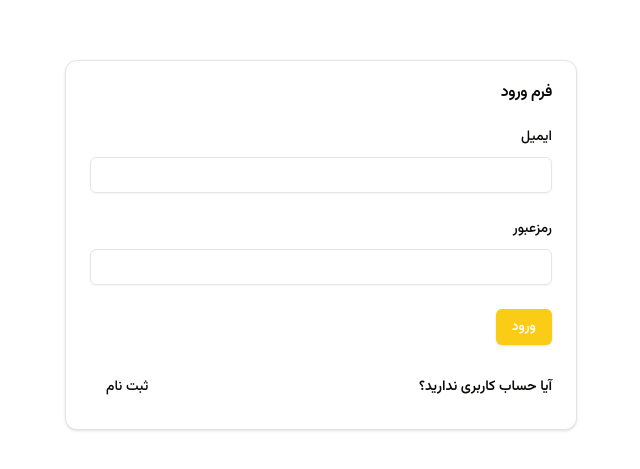
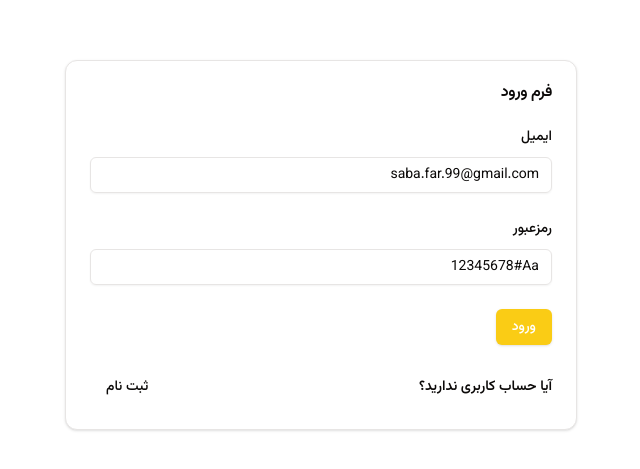
Before and after one commit to sabafarzanegan/jobify-app, a React (Vite) app: page /login in a window 1280 px wide. Shown: the part 155-624 px from the top of the page, without its empty margins (416-1056 px from the left). Built offline with nearby package versions, Linux system fonts and the light colour scheme.

Commit message:
add default value

```diff
--- a/src/components/main/Loginform.tsx
+++ b/src/components/main/Loginform.tsx
@@ -32,8 +32,8 @@ function Loginform() {
   const form = useForm<z.infer<typeof LoginformSchema>>({
     resolver: zodResolver(LoginformSchema),
     defaultValues: {
-      email: "",
-      password: "",
+      email: "saba.far.99@gmail.com",
+      password: "12345678#Aa",
     },
   });
   async function onSubmit(values: z.infer<typeof LoginformSchema>) {
```
